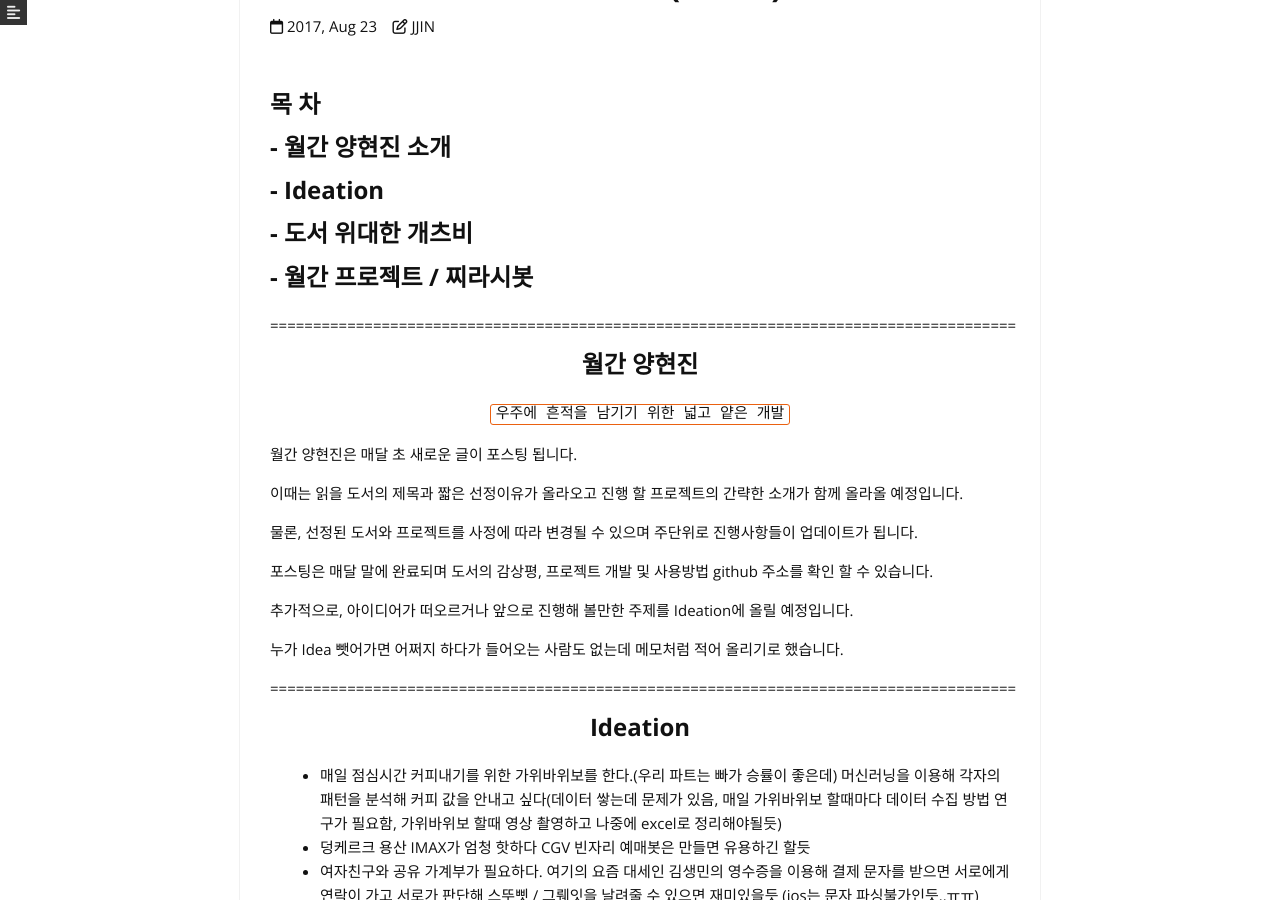
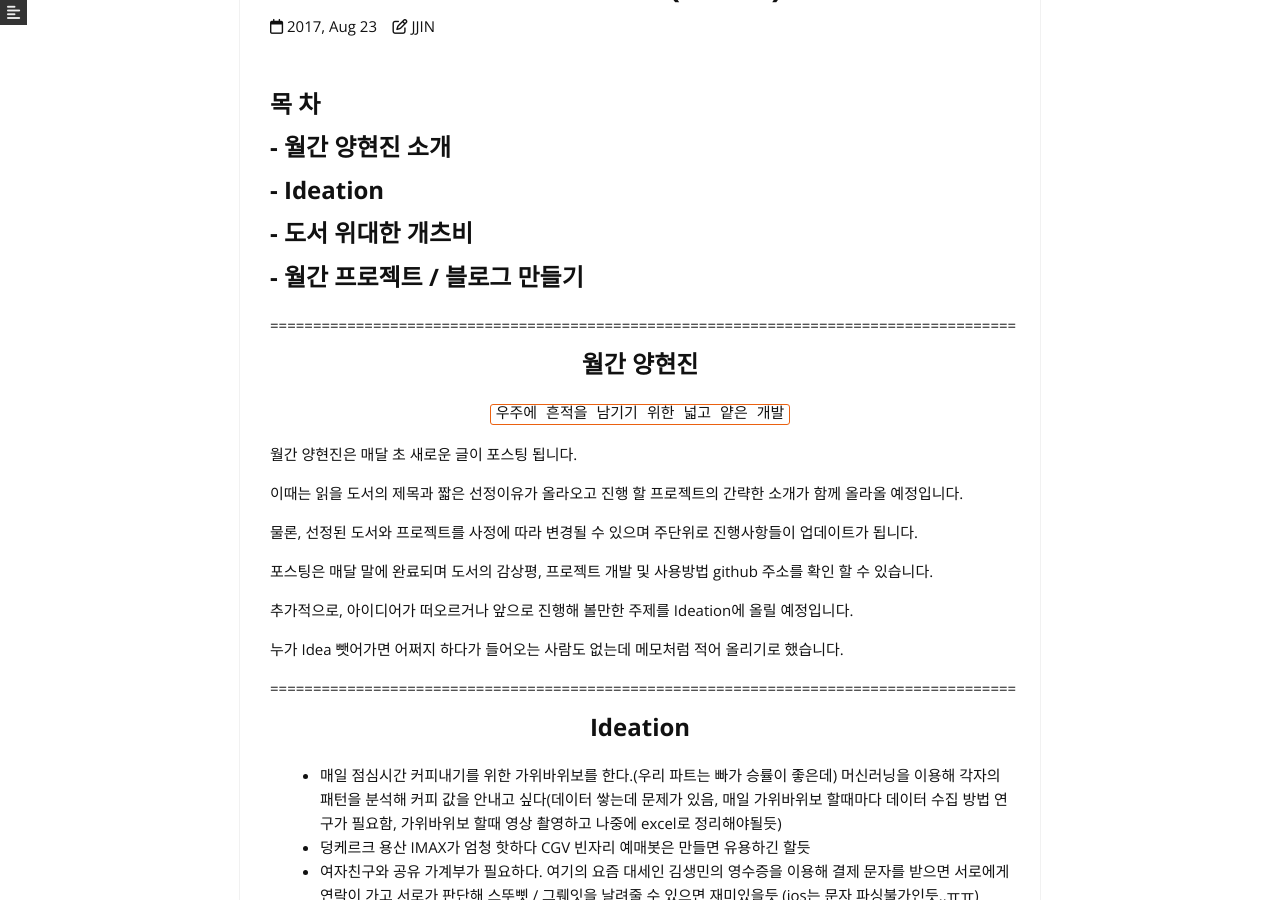
Before and after one commit to yanghyunjin/yanghyunjin.github.io, a Jekyll site: the page built from _posts/2017-08-23-블로그.markdown, in a window 1280 px wide and 900 px high, scrolled down 712 px. Built offline with Jekyll 4.4.1, drawn with Linux system fonts in a browser that asks for light colours; nearby versions of some CDN libraries; comment, search, counter and statistics services are not loaded.

Commit message:
Modify typing error

```diff
--- a/_posts/2017-08-23-블로그.markdown
+++ b/_posts/2017-08-23-블로그.markdown
@@ -13,7 +13,7 @@ author: JJIN
 <h2>- 월간 양현진 소개</h2>
 <h2>- Ideation</h2>
 <h2>- 도서 위대한 개츠비</h2>
-<h2>- 월간 프로젝트 / 찌라시봇</h2>
+<h2>- 월간 프로젝트 / 블로그 만들기</h2>
 
 =======================================================================================
 <br>
--- a/_posts/2017-09-04-아침-5시의-기적.markdown
+++ b/_posts/2017-09-04-아침-5시의-기적.markdown
@@ -13,7 +13,7 @@ author: JJIN
 <h2>- 월간 양현진 소개</h2>
 <h2>- Ideation</h2>
 <h2>- 도서 아침 5시의 기적</h2>
-<h2>- 월간 프로젝트 / 찌라시봇</h2>
+<h2>- 월간 프로젝트 / 로또고</h2>
 
 =======================================================================================
 <br>
```
